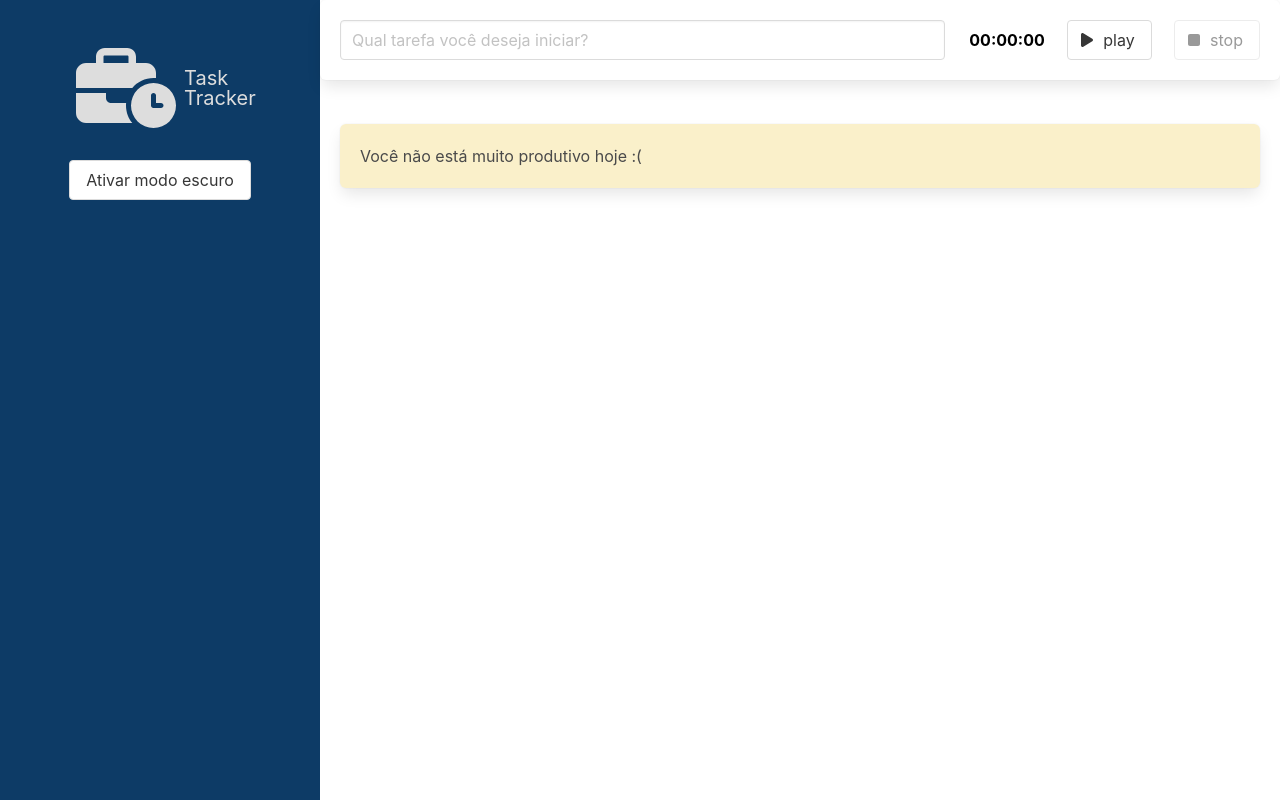
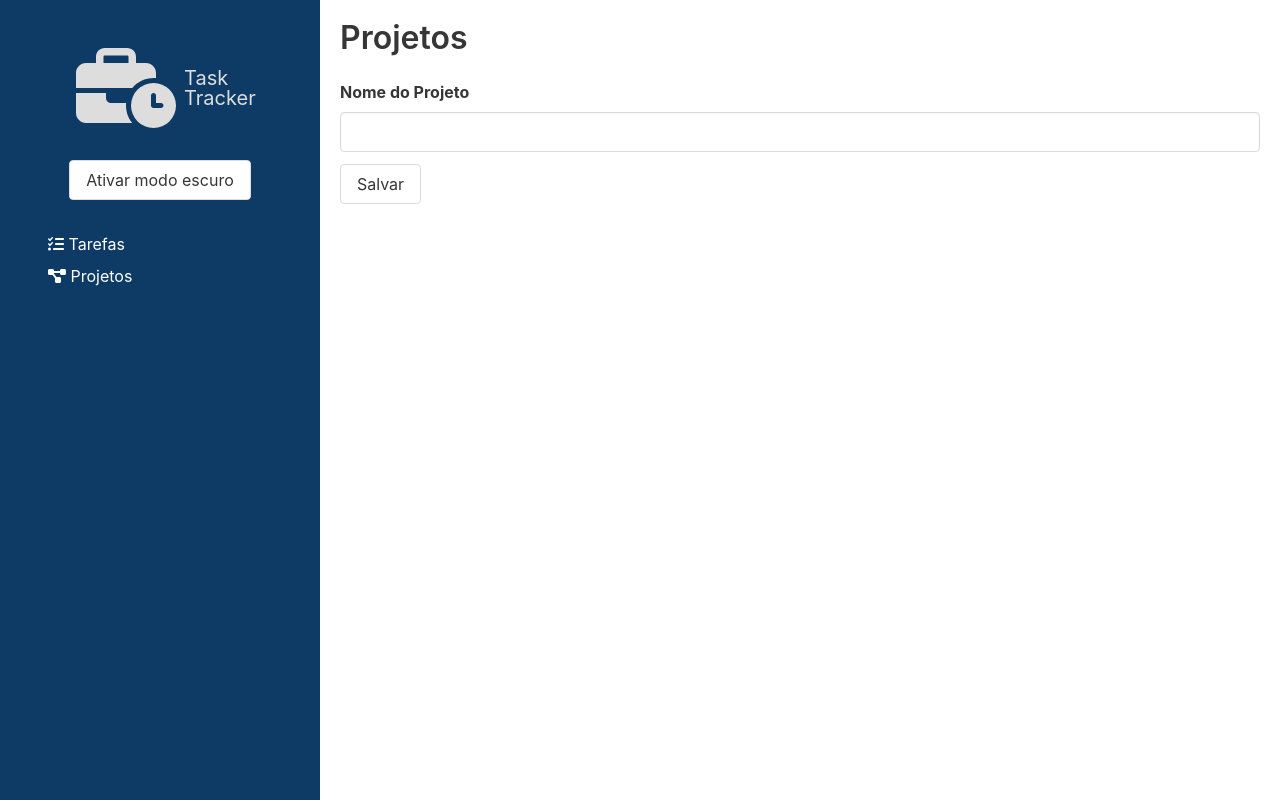
Before and after one commit to EtorLucca/task-time-tracker, a Vue app: page /#/projetos/1 in a window 1280 px wide. Built offline with nearby package versions, Linux system fonts and the light colour scheme.

Commit message:
Adição de funcionalidade: associação da tarefa a um projeto cadastrado, listagem, cadastro e edição de projetos

```diff
--- a/package.json
+++ b/package.json
@@ -14,7 +14,9 @@
     "@fortawesome/free-solid-svg-icons": "^6.1.2",
     "@fortawesome/vue-fontawesome": "^3.0.1",
     "core-js": "^3.8.3",
-    "vue": "^3.2.13"
+    "vue": "^3.2.13",
+    "vue-router": "4",
+    "vuex": "^4.0.2"
   },
   "devDependencies": {
     "@typescript-eslint/eslint-plugin": "^5.4.0",
--- a/src/App.vue
+++ b/src/App.vue
@@ -4,13 +4,7 @@
       <BarraLateral @aoTemaAlterado="trocarTema"/>
     </div>
     <div class="column is-three-quarter conteudo">
-      <FormularioVue @aoSalvarTarefa="salvarTarefa"/>
-      <div class="lista">
-        <TarefaVue v-for="(tarefa, index) in tarefas" :key="index" :tarefa="tarefa"/>
-        <BoxVue v-if="listaEstaVazia">
-          Você não está muito produtivo hoje :(
-        </BoxVue>
-      </div>
+      <router-view></router-view>
     </div>
   </main>
 </template>
@@ -18,34 +12,18 @@
 <script lang="ts">
   import { defineComponent } from "vue";
   import BarraLateral from "./components/BarraLateral.vue";
-  import FormularioVue from "./components/Formulario.vue";
-  import TarefaVue from "./components/Tarefa.vue";
-  import ITarefa from "./intefaces/ITarefa";
-  import BoxVue from "./components/Box.vue";
 
   export default defineComponent({
     name: "App",
     components: {
     BarraLateral,
-    FormularioVue,
-    TarefaVue,
-    BoxVue,
 },
     data () {
       return {
-        tarefas: [] as ITarefa[],
         modoEscuroAtivo: false
       }
     },
-    computed: {
-      listaEstaVazia() : boolean {
-        return this.tarefas.length === 0
-      }
-    },
     methods: {
-      salvarTarefa(tarefa: ITarefa) {
-        this.tarefas.push(tarefa)
-      },
       trocarTema(modoEscuroAtivo: boolean) {
         this.modoEscuroAtivo = modoEscuroAtivo
       }
--- a/src/components/BarraLateral.vue
+++ b/src/components/BarraLateral.vue
@@ -5,6 +5,22 @@
       <span class="logoText">Task Tracker</span>
     </div>
     <button class="button" @click="alterarTema">{{ textoBotao }}</button>
+    <nav class="painel mt-5">
+      <ul>
+        <li>
+          <router-link to="/" class="link">
+            <font-awesome-icon icon="fa-solid fa-list-check" />
+            Tarefas
+          </router-link>
+        </li>
+        <li>
+          <router-link to="/projetos" class="link">
+            <font-awesome-icon icon="fa-solid fa-diagram-project" />
+            Projetos
+          </router-link>
+        </li>
+      </ul>
+    </nav>
   </header>
 </template>
 
@@ -72,4 +88,21 @@
       height: auto;
     }
   }
+  .painel {
+    align-self: flex-start;
+    margin-left: 32px;
+    text-align: left;
+  }
+  .painel li {
+    margin: 8px 0;
+  }
+  .link {
+    color: #FFFFFF;
+  }
+  .link:hover {
+    color: #FAF0CA;
+  }
+  .link.router-link-active {
+    color: #FAF0CA;
+  }
 </style>
--- a/src/components/Formulario.vue
+++ b/src/components/Formulario.vue
@@ -2,7 +2,7 @@
   <div class="box formulario">
     <div class="columns">
       <div
-        class="column is-8"
+        class="column is-5"
         role="form"
         area-label="Formulário criação nova tarefa"
       >
@@ -13,37 +13,57 @@
           v-model="descricao"
         />
       </div>
+      <div class="column is-3">
+        <div class="select">
+          <select v-model="idProjeto">
+            <option value="">Selecione o projeto</option>
+            <option :value="projeto.id" v-for="projeto in projetos" :key="projeto.id">
+              {{ projeto.nome }}
+            </option>
+          </select>
+        </div>
+      </div>
       <div class="column">
-        <TemporizadorVue @aoTemporizadorFinalizado="finaliarTarefa"/>
+        <TemporizadorVue @aoTemporizadorFinalizado="finaliarTarefa" />
       </div>
     </div>
   </div>
 </template>
 
 <script lang="ts">
-  import { defineComponent } from "vue";
+import { key } from "@/store";
+import { computed, defineComponent } from "vue";
+import { useStore } from "vuex";
 import TemporizadorVue from "./Temporizador.vue";
 
 export default defineComponent({
   name: "FormularioVue",
   emits: ["aoSalvarTarefa"],
   components: {
-        TemporizadorVue
+    TemporizadorVue,
   },
-      data () {
+  data() {
     return {
-          descricao: ""
+      descricao: "",
+      idProjeto: ""
+    };
+  },
+  methods: {
+    finaliarTarefa(tempoDecorrido: number): void {
+      this.$emit("aoSalvarTarefa", {
+        duracaoEmSegundos: tempoDecorrido,
+        descricao: this.descricao,
+        projeto: this.projetos.find(proj => proj.id == this.idProjeto)
+      });
+      this.descricao = "";
+    },
+  },
+  setup() {
+    const store = useStore(key);
+    return {
+      projetos: computed(() => store.state.projetos)
     }
   },
-      methods: {
-        finaliarTarefa(tempoDecorrido: number) : void {
-          this.$emit("aoSalvarTarefa", {
-            duracaoEmSegundos: tempoDecorrido,
-            descricao: this.descricao
-          })
-          this.descricao = ""
-        }
-      }
 });
 </script>
 
--- /dev/null
+++ b/src/intefaces/IProjeto.ts
@@ -0,0 +1,4 @@
+export default interface IProjeto {
+  id: string;
+  nome: string;
+}
--- a/src/intefaces/ITarefa.ts
+++ b/src/intefaces/ITarefa.ts
@@ -1,4 +1,7 @@
+import IProjeto from "./IProjeto";
+
 export default interface Tarefa {
   duracaoEmSegundos: number,
-  descricao: string
+  descricao: string,
+  projeto: IProjeto
 }
--- a/src/main.ts
+++ b/src/main.ts
@@ -1,12 +1,15 @@
-import Vue from 'vue'
 import App from "./App.vue";
 import { createApp } from "vue";
 import { library } from '@fortawesome/fontawesome-svg-core'
 import { FontAwesomeIcon } from '@fortawesome/vue-fontawesome'
-import { faPlay, faStop, faBusinessTime } from '@fortawesome/free-solid-svg-icons'
+import { faPlay, faStop, faBusinessTime, faListCheck, faDiagramProject, faPlus, faPencilAlt } from '@fortawesome/free-solid-svg-icons'
+import roteador from './roteador';
+import { key, store } from './store';
 
-library.add(faPlay, faStop, faBusinessTime)
+library.add(faPlay, faStop, faBusinessTime, faListCheck, faDiagramProject, faPlus, faPencilAlt)
 
 createApp(App)
-.component('font-awesome-icon', FontAwesomeIcon)
-.mount('#app')
+  .use(roteador)
+  .use(store, key)
+  .component('font-awesome-icon', FontAwesomeIcon)
+  .mount('#app')
--- /dev/null
+++ b/src/roteador/index.ts
@@ -0,0 +1,35 @@
+import { createRouter, createWebHashHistory, RouteRecordRaw } from "vue-router";
+import TarefasVue from "../views/Tarefas.vue";
+import ProjetosVue from "../views/Projetos.vue";
+import FormularioVue from "../views/projetos/Formulario.vue";
+
+const rotas: RouteRecordRaw[] = [
+  {
+    path: "/",
+    name: "Tarefas",
+    component: TarefasVue
+  },
+  {
+    path: "/projetos",
+    name: "Projetos",
+    component: ProjetosVue
+  },
+  {
+    path: "/projetos/novo",
+    name: "Novo Projeto",
+    component: FormularioVue
+  },
+  {
+    path: "/projetos/:id",
+    name: "Editar Projeto",
+    component: FormularioVue,
+    props: true
+  },
+]
+
+const roteador = createRouter({
+  history: createWebHashHistory(),
+  routes: rotas
+})
+
+export default roteador;
--- /dev/null
+++ b/src/store/index.ts
@@ -0,0 +1,32 @@
+import IProjeto from "@/intefaces/IProjeto";
+import { InjectionKey } from "vue";
+import { createStore, Store, useStore as vuexUseStore } from "vuex";
+
+interface Estado {
+  projetos: IProjeto[];
+}
+
+export const key: InjectionKey<Store<Estado>> = Symbol();
+
+export const store = createStore<Estado>({
+  state: {
+    projetos: [],
+  },
+  mutations: {
+    "ADICIONA_PROJETO"(state, nomeDoProjeto: string) {
+      const projeto = {
+        id: new Date().toISOString(),
+        nome: nomeDoProjeto,
+      } as IProjeto;
+      state.projetos.push(projeto);
+    },
+    "ALTERA_PROJETO"(state, projeto: IProjeto) {
+      const index = state.projetos.findIndex((proj) => proj.id == projeto.id);
+      state.projetos[index] = projeto;
+    },
+  },
+});
+
+export function useStore(): Store<Estado> {
+  return vuexUseStore(key);
+}
--- /dev/null
+++ b/src/views/Projetos.vue
@@ -0,0 +1,54 @@
+<template>
+  <section class="projetos">
+    <h1 class="title">Projetos</h1>
+    <router-link to="/projetos/novo" class="button">
+      <span class="icon is-small">
+        <font-awesome-icon icon="fa-solid fa-plus" />
+      </span>
+      <span>Novo Projeto</span>
+    </router-link>
+    <table class="table is-fullwidth">
+      <thead>
+        <tr>
+          <th>ID</th>
+          <th>Nome do Projeto</th>
+          <th>Ações</th>
+        </tr>
+      </thead>
+      <tbody>
+        <tr v-for="projeto in projetos" :key="projeto.id">
+          <td>{{ projeto.id }}</td>
+          <td>{{ projeto.nome }}</td>
+          <td>
+            <router-link :to="`/projetos/${projeto.id}`" class="button">
+              <span class="icon is-smal">
+                <font-awesome-icon icon="fa-solid fa-pencil-alt" />
+              </span>
+            </router-link>
+          </td>
+        </tr>
+      </tbody>
+    </table>
+  </section>
+</template>
+
+<script lang="ts">
+import { computed, defineComponent } from "vue";
+import { useStore } from "@/store";
+
+export default defineComponent({
+  name: "ProjetosVue",
+  setup() {
+    const store = useStore()
+    return {
+      projetos: computed(() => store.state.projetos)
+    }
+  }
+});
+</script>
+
+<style scoped>
+.projetos {
+  padding: 1.25rem;
+}
+</style>
--- /dev/null
+++ b/src/views/Tarefas.vue
@@ -0,0 +1,41 @@
+<template>
+  <FormularioVue @aoSalvarTarefa="salvarTarefa"/>
+  <div class="lista">
+    <TarefaVue v-for="(tarefa, index) in tarefas" :key="index" :tarefa="tarefa"/>
+    <BoxVue v-if="listaEstaVazia">
+      Você não está muito produtivo hoje :(
+    </BoxVue>
+  </div>
+</template>
+
+<script lang="ts">
+  import { defineComponent } from "vue";
+  import FormularioVue from "../components/Formulario.vue";
+  import TarefaVue from "../components/Tarefa.vue";
+  import ITarefa from "../intefaces/ITarefa";
+  import BoxVue from "../components/Box.vue";
+
+  export default defineComponent({
+    name: "App",
+    components: {
+    FormularioVue,
+    TarefaVue,
+    BoxVue,
+},
+    data () {
+      return {
+        tarefas: [] as ITarefa[],
+      }
+    },
+    computed: {
+      listaEstaVazia() : boolean {
+        return this.tarefas.length === 0
+      }
+    },
+    methods: {
+      salvarTarefa(tarefa: ITarefa) {
+        this.tarefas.push(tarefa)
+      }
+    }
+  });
+</script>
--- /dev/null
+++ b/src/views/projetos/Formulario.vue
@@ -0,0 +1,72 @@
+<template>
+  <section class="projetos">
+    <h1 class="title">Projetos</h1>
+    <form @submit.prevent="salvar">
+      <div class="field">
+        <label for="nomeDoProjeto" class="label"> Nome do Projeto </label>
+        <input
+          type="text"
+          class="input"
+          v-model="nomeDoProjeto"
+          id="nomeDoProjeto"
+        />
+      </div>
+      <div class="field">
+        <button class="button" type="submit">Salvar</button>
+      </div>
+    </form>
+  </section>
+</template>
+
+<script lang="ts">
+import { defineComponent } from "vue";
+import { useStore } from "@/store";
+
+export default defineComponent({
+  name: "FormularioVue",
+  props: {
+    id: {
+      type: String,
+    },
+  },
+  mounted() {
+    if (this.id) {
+      const projeto = this.store.state.projetos.find(
+        (proj) => proj.id == this.id
+      );
+      this.nomeDoProjeto = projeto?.nome || "";
+    }
+  },
+  data() {
+    return {
+      nomeDoProjeto: "",
+    };
+  },
+  methods: {
+    salvar() {
+      if(this.id) {
+        this.store.commit("ALTERA_PROJETO", {
+          id: this.id,
+          nome: this.nomeDoProjeto
+        })
+      } else {
+        this.store.commit("ADICIONA_PROJETO", this.nomeDoProjeto);
+      }
+      this.nomeDoProjeto = "";
+      this.$router.push("/projetos");
+    },
+  },
+  setup() {
+    const store = useStore();
+    return {
+      store,
+    };
+  },
+});
+</script>
+
+<style scoped>
+.projetos {
+  padding: 1.25rem;
+}
+</style>
```
Also changed, not shown: 1 other file (tests, documents, lock files or other folders). Lines whose indentation alone changed are shown as unchanged.
